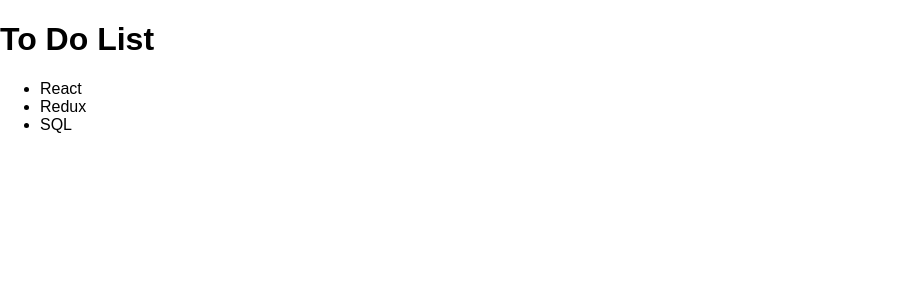
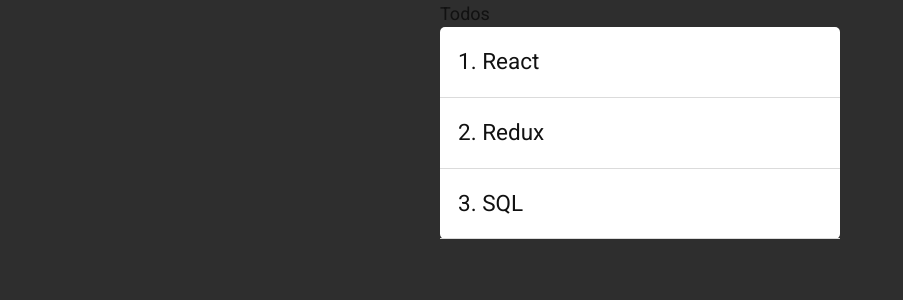
Before and after one commit to Fredgroom/adp-2018-q3, a React (Create React App) app in the folder week03-day01-react-intro/react-todo/: page / in a window 1280 px wide. Shown: the top 300 px of the page, without its empty margins (0-903 px from the left). Built offline with nearby package versions, Linux system fonts and the light colour scheme.

Commit message:
week03-day01-react-intro/react-todo Exercise 5: add stateless component

```diff
--- a/week03-day01-react-intro/react-todo/src/App.css
+++ b/week03-day01-react-intro/react-todo/src/App.css
@@ -1,28 +1,131 @@
-.App {
+#root {
+  display: flex;
+  justify-content: center;
+  height: 100vh;
+}
+
+.todo-list {
+  align-self: center;
+  background-color: white;
+  border-radius: 5px;
+  width: 400px;
+}
+
+.todo-list h1 {
+  background-color: #a071b8;
+  border-top-left-radius: 5px;
+  border-top-right-radius: 5px;
+  color: white;
+  font-size: 2rem;
+  padding: 0.5rem 1rem;
   text-align: center;
 }
 
-.App-logo {
-  animation: App-logo-spin infinite 20s linear;
-  height: 80px;
+.todo-list li {
+  border-bottom: 1px solid #dbdbdb;
+  display: flex;
+  font-size: 1.25rem;
+  padding: 1rem;
+  align-items: flex-start;
 }
 
-.App-header {
-  background-color: #222;
-  height: 150px;
-  padding: 20px;
-  color: white;
+.todo-list li span {
+  flex: 1 0 60%;
+  font-size: .9rem;
+  margin-right: 1rem;
+  margin-top: 0.33333rem;
 }
 
-.App-title {
-  font-size: 1.5em;
+.todo-list li input[type="checkbox"] {
+  display: none;
 }
 
-.App-intro {
-  font-size: large;
+.todo-list li input[type="checkbox"] + label:before {
+  display: inline-block;
+  color: #c2c2c2;
+  content: "\f10c";
+  cursor: pointer;
+  font-family: FontAwesome;
+  letter-spacing: 1rem;
+  margin-left: 1rem;
 }
 
-@keyframes App-logo-spin {
-  from { transform: rotate(0deg); }
-  to { transform: rotate(360deg); }
+.todo-list li input[type="checkbox"] + label:hover::before {
+  color: #4ccbb0;
 }
+
+.todo-list li input[type="checkbox"]:checked + label:before {
+  color: #4ccbb0;
+  content: "\f05d";
+}
+
+.todo-list li button {
+  background: transparent;
+  border: 0;
+  color: #c2c2c2;
+  cursor: pointer;
+  font-size: 1.25rem;
+  padding: 0;
+}
+
+.todo-list li button:hover {
+  color: #fa4f4f;
+}
+
+.add-todo {
+  background-color: #c2c2c2;
+  padding: 1rem;
+}
+
+.add-todo form {
+  align-items: center;
+  display: flex;
+  justify-content: space-between;
+}
+
+.add-todo form input[type="text"] {
+  background-color: transparent;
+  border: 0;
+  border-bottom: 1px solid #8f8f8f;
+  font-size: 1rem;
+  line-height: 1;
+  padding: 0.33333rem;
+}
+
+.add-todo form input[type="text"]:focus {
+  border-bottom-color: #a071b8;
+}
+
+.add-todo form span {
+  color: #8f8f8f;
+  font-size: 0.9rem;
+  line-height: 1;
+  text-align: right;
+}
+
+.todo-admin {
+  align-items: center;
+  display: flex;
+  font-size: 0.9rem;
+  justify-content: space-between;
+  min-height: 68px;
+  padding: 1rem;
+}
+
+.todo-admin div span {
+  color: #c2c2c2;
+}
+
+.todo-admin button {
+  background-color: transparent;
+  border: 1px solid #a071b8;
+  color: #a071b8;
+  cursor: pointer;
+  font-size: .9rem;
+  padding: 0.16667rem 0.33333rem;
+}
+
+.todo-admin button:hover {
+  border: 1px solid #4ccbb0;
+  color: #4ccbb0;
+}
--- a/week03-day01-react-intro/react-todo/src/App.js
+++ b/week03-day01-react-intro/react-todo/src/App.js
@@ -1,18 +1,22 @@
 import React, { Component } from 'react';
 import './App.css';
+
+const ToDo = ({ordinal, todo}) => {
+  return <li>{ordinal}. {todo}</li>;
+}
 
 class App extends Component {
   render() {
 
-
-
     const todos = ["React", "Redux", "SQL"];
     return <div>
-      <h1>To Do List</h1>
+      <h1>Todos</h1>
+      <div className="todo-list">
       <ul>
         {todos.map((todo, index) =>
-          <li key={index}>{todo}</li>)}
+          <ToDo key={index} todo={todo} ordinal={index+1}></ToDo>)}
       </ul>
+      </div>
     </div>;
 
   }
--- a/week03-day01-react-intro/react-todo/src/index.css
+++ b/week03-day01-react-intro/react-todo/src/index.css
@@ -1,5 +1,90 @@
+/* Imported Fonts */
+/*-----------------------------------------*/
+
+@import url(https://fonts.googleapis.com/css?family=Roboto:400,400italic,700,700italic);
+@import url(https://maxcdn.bootstrapcdn.com/font-awesome/4.5.0/css/font-awesome.min.css);
+
+/* CSS Reset */
+/*-----------------------------------------*/
+
+/* http://meyerweb.com/eric/tools/css/reset/
+   v2.0 | 20110126
+   License: none (public domain)
+*/
+html, body, div, span, applet, object, iframe,
+h1, h2, h3, h4, h5, h6, p, blockquote, pre,
+a, abbr, acronym, address, big, cite, code,
+del, dfn, em, img, ins, kbd, q, s, samp,
+small, strike, strong, sub, sup, tt, var,
+b, u, i, center,
+dl, dt, dd, ol, ul, li,
+fieldset, form, label, legend,
+table, caption, tbody, tfoot, thead, tr, th, td,
+article, aside, canvas, details, embed,
+figure, figcaption, footer, header, hgroup,
+menu, nav, output, ruby, section, summary,
+time, mark, audio, video {
+   margin: 0;
+   padding: 0;
+   border: 0;
+   font-size: 100%;
+   font: inherit;
+   vertical-align: baseline;
+}
+
+/* HTML5 display-role reset for older browsers */
+article, aside, details, figcaption, figure,
+footer, header, hgroup, menu, nav, section {
+   display: block;
+}
+
 body {
-  margin: 0;
-  padding: 0;
-  font-family: sans-serif;
+   line-height: 1;
 }
+
+ol, ul {
+   list-style: none;
+}
+
+blockquote, q {
+   quotes: none;
+}
+
+blockquote:before, blockquote:after,
+q:before, q:after {
+   content: '';
+   content: none;
+}
+
+table {
+   border-collapse: collapse;
+   border-spacing: 0;
+}
+
+/* Global */
+/*-----------------------------------------*/
+
+* {
+   box-sizing: border-box;
+}
+
+*:focus {
+   outline: none;
+}
+
+html {
+   font-size: 18px;
+}
+
+body,
+button,
+input {
+   color: #111111;
+   font-family: 'Roboto', sans-serif;
+   font-size: 1rem;
+   line-height: 1.5;
+}
+
+body {
+   background-color: #2e2e2e;
+}
```
